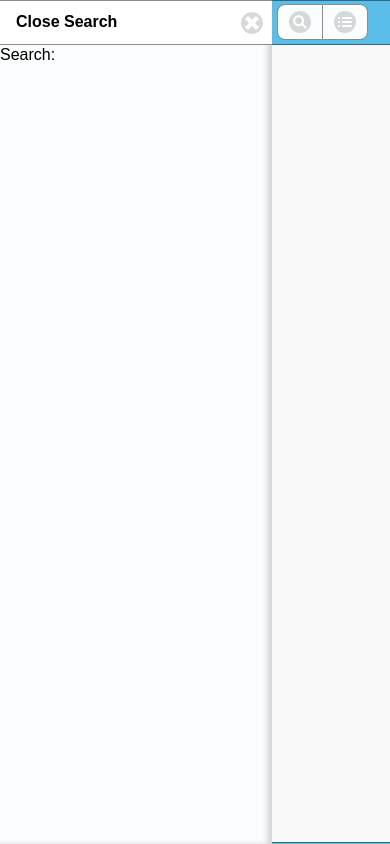
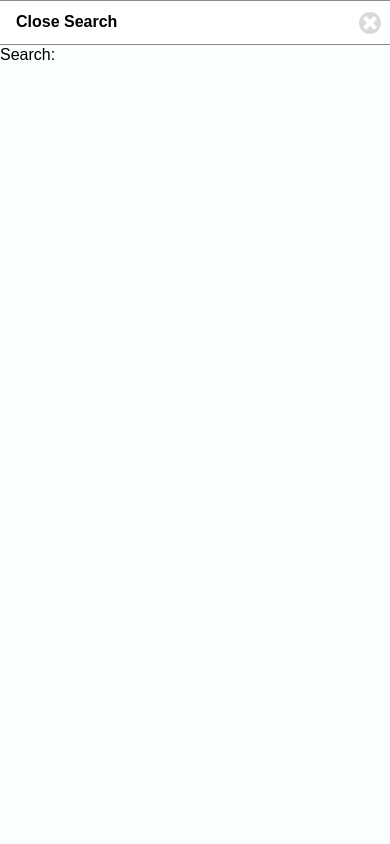
Before and after one commit to AustralianSynchrotron/melog, a Flask app: template melog/templates/template.html in a window 390 px wide, after a click on "Search panel". Run offline with Flask 2, Linux system fonts and the light colour scheme; the template is opened without the code that fills it, so the values that code supplies are empty.

Commit message:
responsive panel update - full screen on small devices

```diff
--- a/melog/static/themes/synchro-blue.css
+++ b/melog/static/themes/synchro-blue.css
@@ -618,7 +618,14 @@ button[disabled],
         width: 100%;
         float: none;
     }
+    #left-panel {
+        width: 100%;
     }
+    #right-panel {
+        width: 100%;
+    }
+}
+
 
 /* stack all grids below 40em (640px) */
 @media all and (min-width: 40em) {
--- a/melog/templates/template.html
+++ b/melog/templates/template.html
@@ -59,7 +59,7 @@
 
 
 
-    <div data-role="panel" id="left-panel" data-theme="b" data-display="reveal">
+    <div data-role="panel" id="left-panel" data-theme="b" data-display="overlay">
         <ul data-role="listview">
             <li data-icon="delete"><a href="#" data-rel="close">Close Search</a></li>
         </ul>
@@ -68,7 +68,7 @@
         {% endblock %}
     </div><!-- /left panel -->
 
-    <div data-role="panel" id="right-panel" data-theme="b" data-position="right" data-display="reveal">
+    <div data-role="panel" id="right-panel" data-theme="b" data-position="right" data-display="overlay">
         <ul data-role="listview">
             <li data-icon="delete"><a href="#" data-rel="close">Close Config</a></li>
         </ul>
```
Lines whose indentation alone changed are shown as unchanged.
